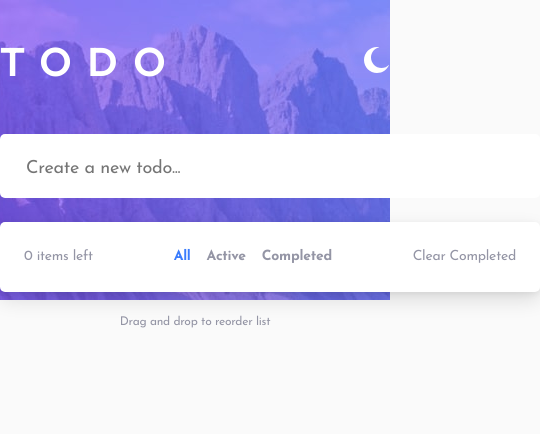
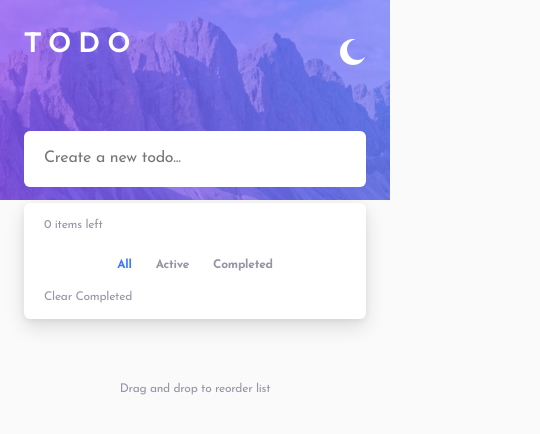
Before and after one commit to Sheldon715/Todo-app, a React (Vite) app in the folder client/: page / in a window 390 px wide. Shown: the top 434 px of the page, 540 px wide, since content can reach past the window. Built offline with nearby package versions, Linux system fonts and the light colour scheme.

Commit message:
style: add tablet and mobile responsive layout for todo app

```diff
--- a/client/src/index.css
+++ b/client/src/index.css
@@ -64,7 +64,7 @@ body {
 
 .search-bar {
   height: 64px;
-  width: 540px;
+  width: 100%;
   background-color: white;
   border-radius: 5px;
   margin-bottom: 24px;
@@ -86,7 +86,7 @@ ul {
 
 .list-item {
   background-color: white;
-  width: 540px;
+  width: 100%;
   border-radius: 5px;
   box-shadow: 0 2px 6px rgba(0, 0, 0, 0.06),
   0 8px 20px rgba(0, 0, 0, 0.12);
@@ -288,3 +288,128 @@ input {
   margin: 0;
   cursor: pointer;
 }
+
+@media (max-width: 1024px) {
+  .todo-list {
+    padding-top: 40px;
+    padding-inline: 40px;
+  }
+
+  .title {
+    font-size: 32px;
+    letter-spacing: 0.6rem;
+    margin-bottom: 32px;
+  }
+
+  .search-bar {
+    height: 60px;
+    margin-bottom: 20px;
+  }
+
+  li {
+    padding: 20px 24px;
+    font-size: 16px;
+  }
+
+  .bottom-filter {
+    padding: 20px 24px;
+    font-size: 13px;
+  }
+}
+
+@media (max-width: 768px) {
+  .light-background,
+  .dark-background {
+    height: 200px;
+    background-size: cover;
+    background-position: center;
+  }
+
+
+  .todo-list {
+    padding-top: 24px;
+    padding-inline: 24px;
+    max-width: 100%;
+  }
+
+
+  .title {
+    font-size: 28px;
+    letter-spacing: 0.5rem;
+    margin-bottom: 24px;
+  }
+
+
+  .search-bar {
+    height: 56px;
+    width: 100%;
+    border-radius: 6px;
+    margin-bottom: 16px;
+  }
+
+  .search-input {
+    font-size: 16px;
+    margin: 18px;
+  }
+
+  .list-item {
+    width: 100%;
+    border-radius: 6px;
+  }
+
+
+  li {
+    padding: 16px 20px;
+    font-size: 14px;
+  }
+
+
+  .checkbox-wrapper {
+    gap: 16px;
+  }
+
+
+  .custom-checkbox {
+    width: 20px;
+    height: 20px;
+  }
+
+
+  .bottom-filter {
+    padding: 16px 20px;
+    font-size: 12px;
+
+    display: flex;
+    justify-content: space-between;
+    align-items: center;
+
+    gap: 12px;
+    flex-wrap: wrap;
+  }
+
+
+  .filter {
+    display: flex;
+    justify-content: center;
+    gap: 8px;
+
+    flex: 1 1 100%;
+    order: 2;
+    margin-top: 8px;
+  }
+
+  .item-left {
+    order: 1;
+  }
+
+  .remove {
+    order: 3;
+    text-align: right;
+  }
+
+
+  .drag {
+    margin: 40px 0;
+    font-size: 12px;
+  }
+}
```
